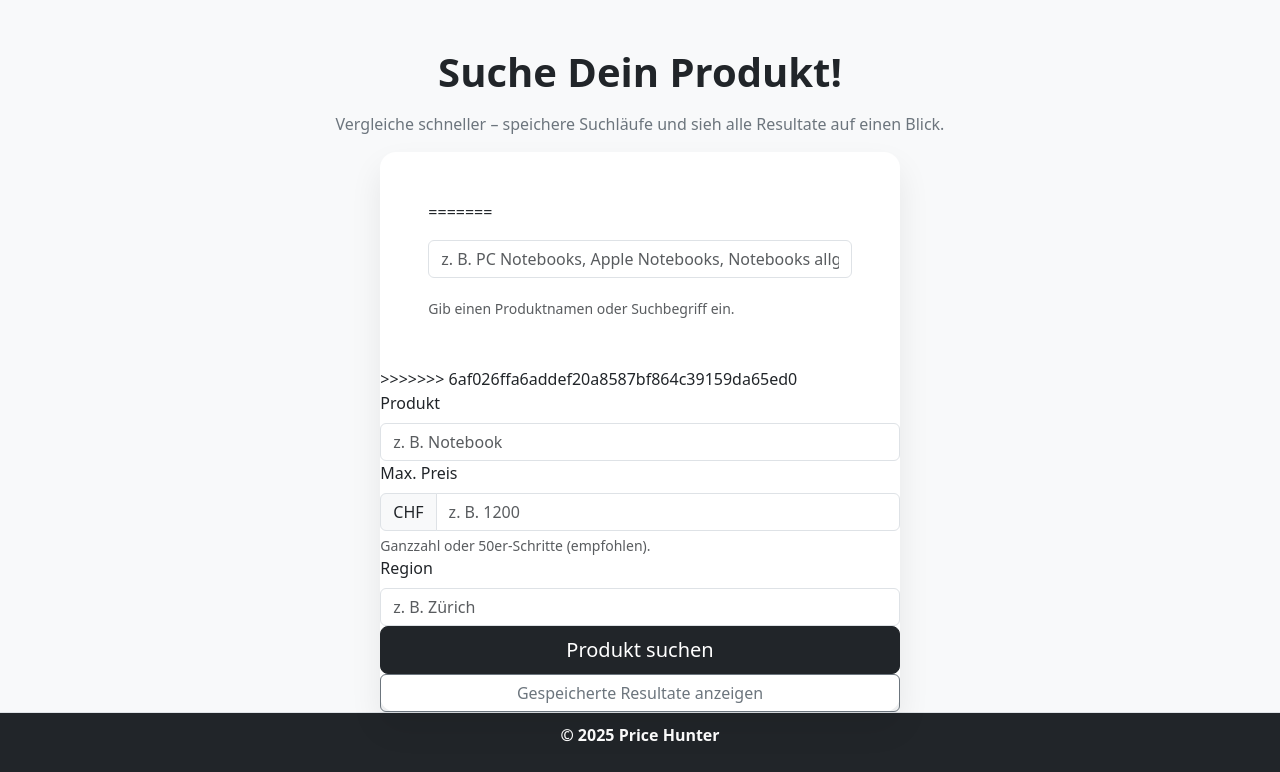
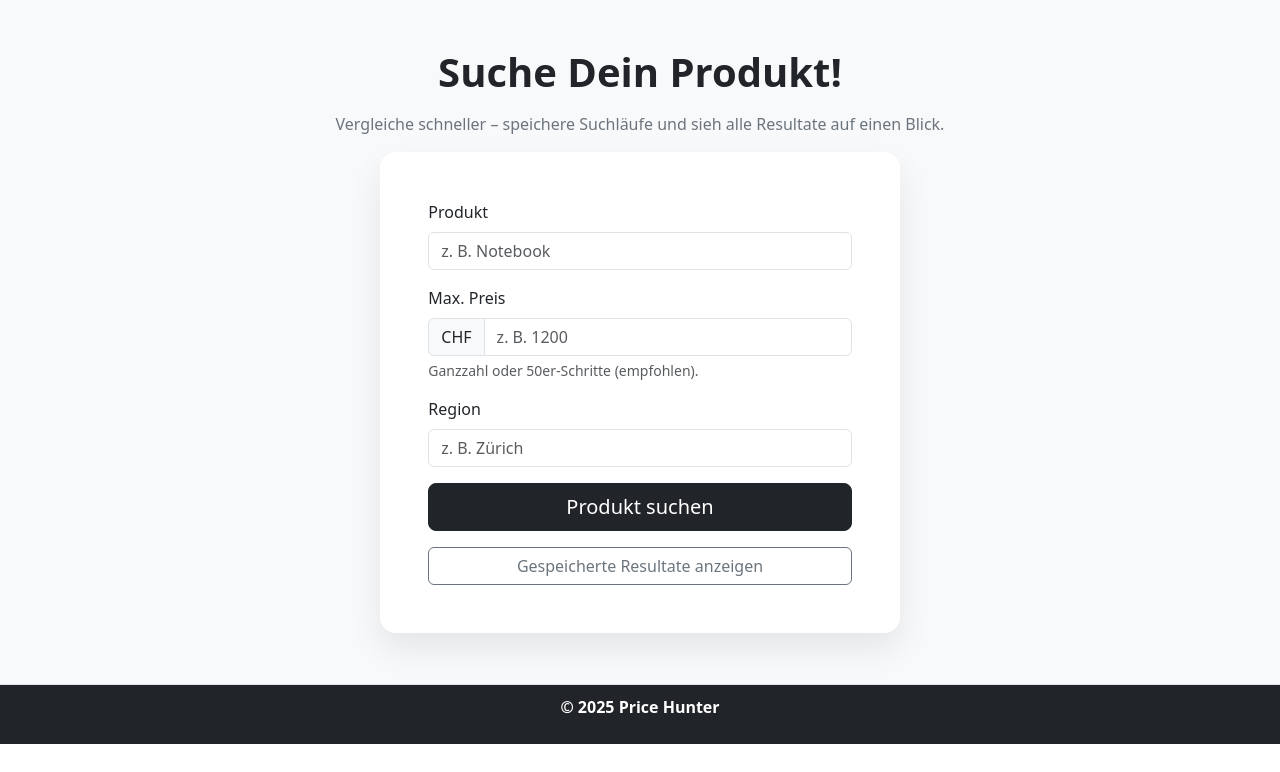
Before and after one commit to Andh2024/data_scraper_project, a Flask app: page / in a window 1280 px wide. Shown: the part 56-828 px from the top of the page. After the commit the page ends 800 px from the top, so only its background shows below. Run offline with Flask 3, Linux system fonts and the light colour scheme.

Commit message:
AH 251025

```diff
--- a/app.py
+++ b/app.py
@@ -10,8 +10,9 @@ from scraper import scrape_data
 
 import scraper2
 
+
 # -----------------------------------------------------------------------------
-# Flask-App
+# Flask-App by Andi und Fabio
 # -----------------------------------------------------------------------------
 app = Flask(__name__)
 app.secret_key = os.environ.get("SECRET_KEY", "dev-secret-change-me")
--- a/data.csv
+++ b/data.csv
@@ -45,3 +45,4 @@ Iphone,3000,Baselland,
 Gitarre,100,Basel,
 Fussball,250,Bern,
 >>>>>>> 6af026ffa6addef20a8587bf864c39159da65ed0
+Apple Notebook,3000,Basel-Stadt,
--- a/templates/index.html
+++ b/templates/index.html
@@ -25,7 +25,6 @@
                     <!-- Produkt
                     <div>
                         <label for="produkt" class="form-label">Produkt</label>
-<<<<<<< HEAD
                         <select id="produkt" name="produkt" class="form-select" required>
                             <option value="" selected disabled>Produkt</option>
                             <option value="https://www.ebay.ch/b/PC-Notebooks-Netbooks/177/bn_466644">PC Notebooks
@@ -36,12 +35,6 @@
                                 generell</option>
                         </select>
                     </div>  -->
-=======
-                        <input type="text" id="produkt" name="produkt" class="form-control"
-                            placeholder="z. B. PC Notebooks, Apple Notebooks, Notebooks allgemein" required>
-                        <div class="form-text">Gib einen Produktnamen oder Suchbegriff ein.</div>
-                    </div>
->>>>>>> 6af026ffa6addef20a8587bf864c39159da65ed0
 
                      <!-- Produkt -->
                     <div>
```
